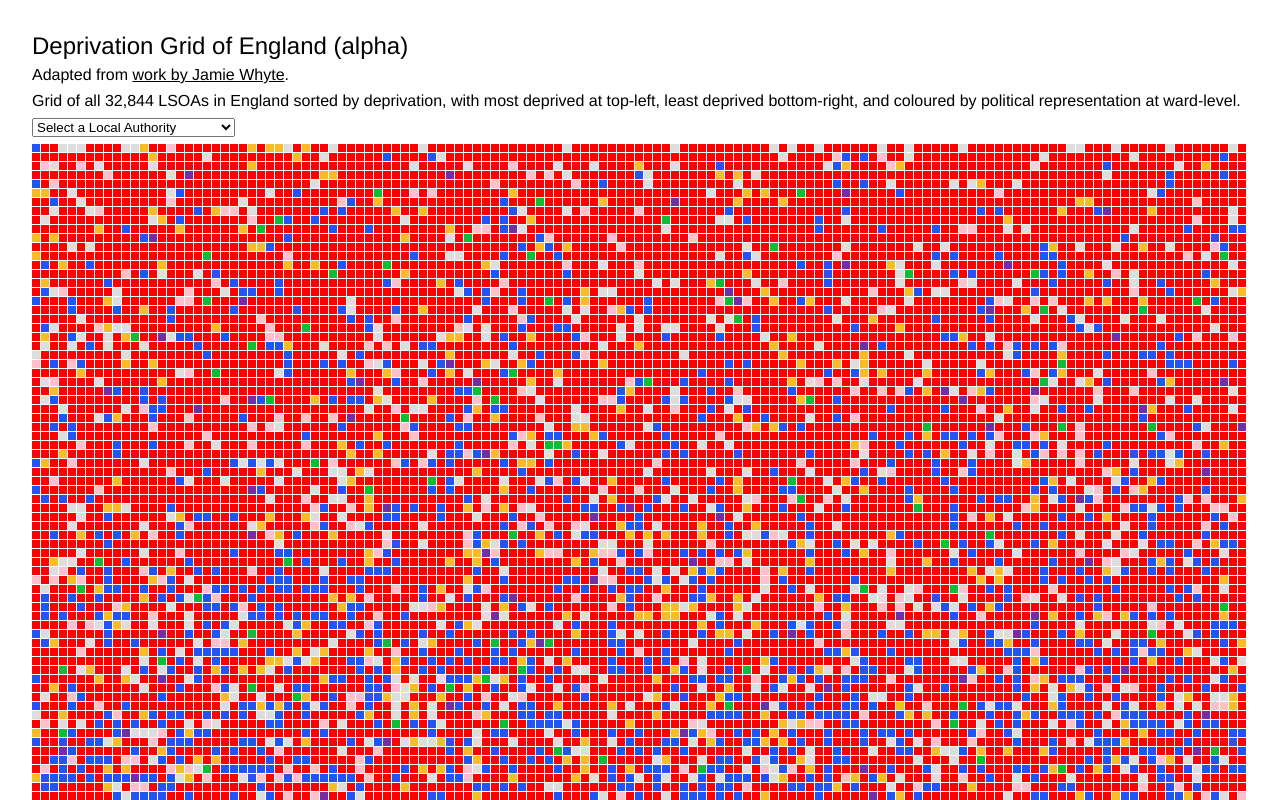
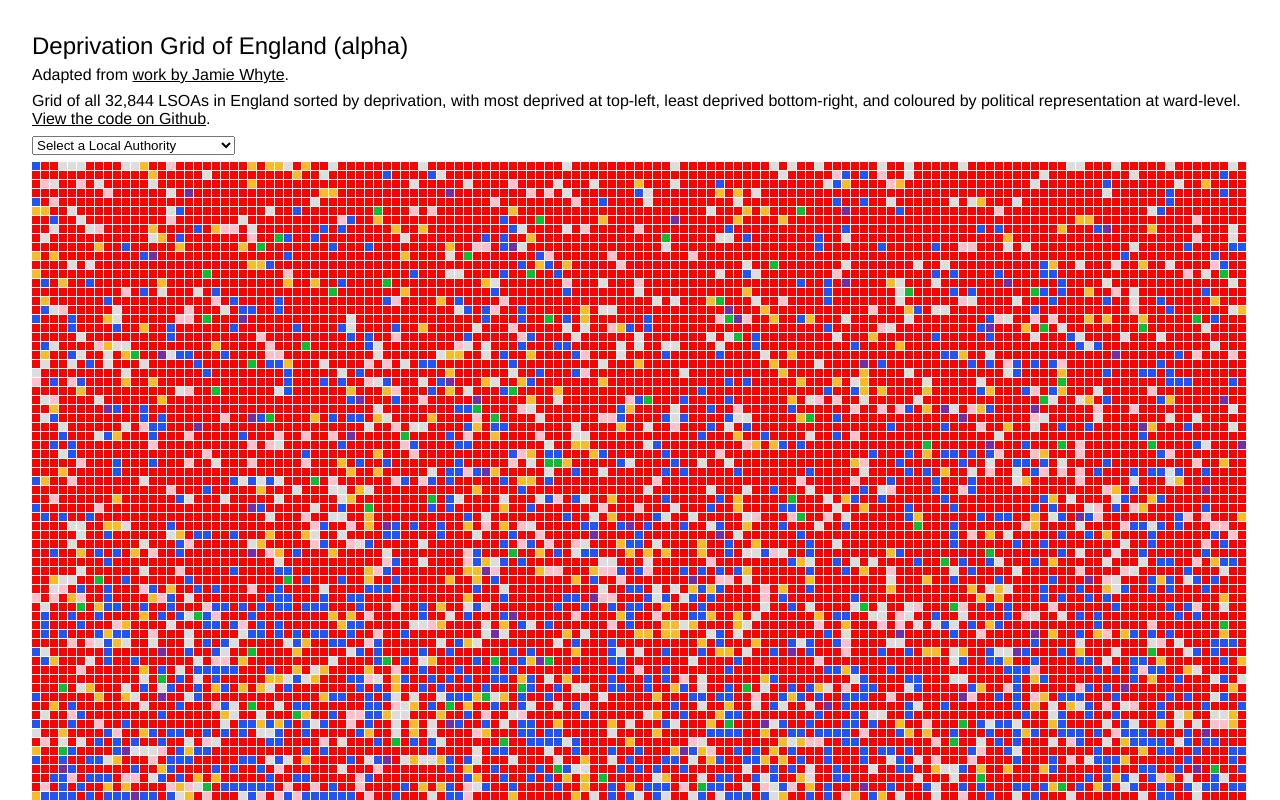
Before and after one commit to slowe/LSOA-IMD, a plain HTML site: page index.html in a window 1280 px wide. Shown: the top 800 px of the page. Drawn offline with Linux system fonts and the light colour scheme.

Commit message:
Add repo link

```diff
--- a/index.html
+++ b/index.html
@@ -178,7 +178,7 @@
 
 	<h1>Deprivation Grid of England (alpha)</h1>
 	<p>Adapted from <a href="http://propolis.io/dataviz/depvspolitic/depvspolitic_d3_2.htm">work by Jamie Whyte</a>.</p>
-	<p>Grid of all 32,844 LSOAs in England sorted by deprivation, with most deprived at top-left, least deprived bottom-right, and coloured by political representation at ward-level.</p>
+	<p>Grid of all 32,844 LSOAs in England sorted by deprivation, with most deprived at top-left, least deprived bottom-right, and coloured by political representation at ward-level. <a href="https://github.com/slowe/LSOA-IMD/">View the code on Github</a>.</p>
 	<select id="LA"></select>
 	<div id="output">
 		<div id="LSOAs"></div>
```
